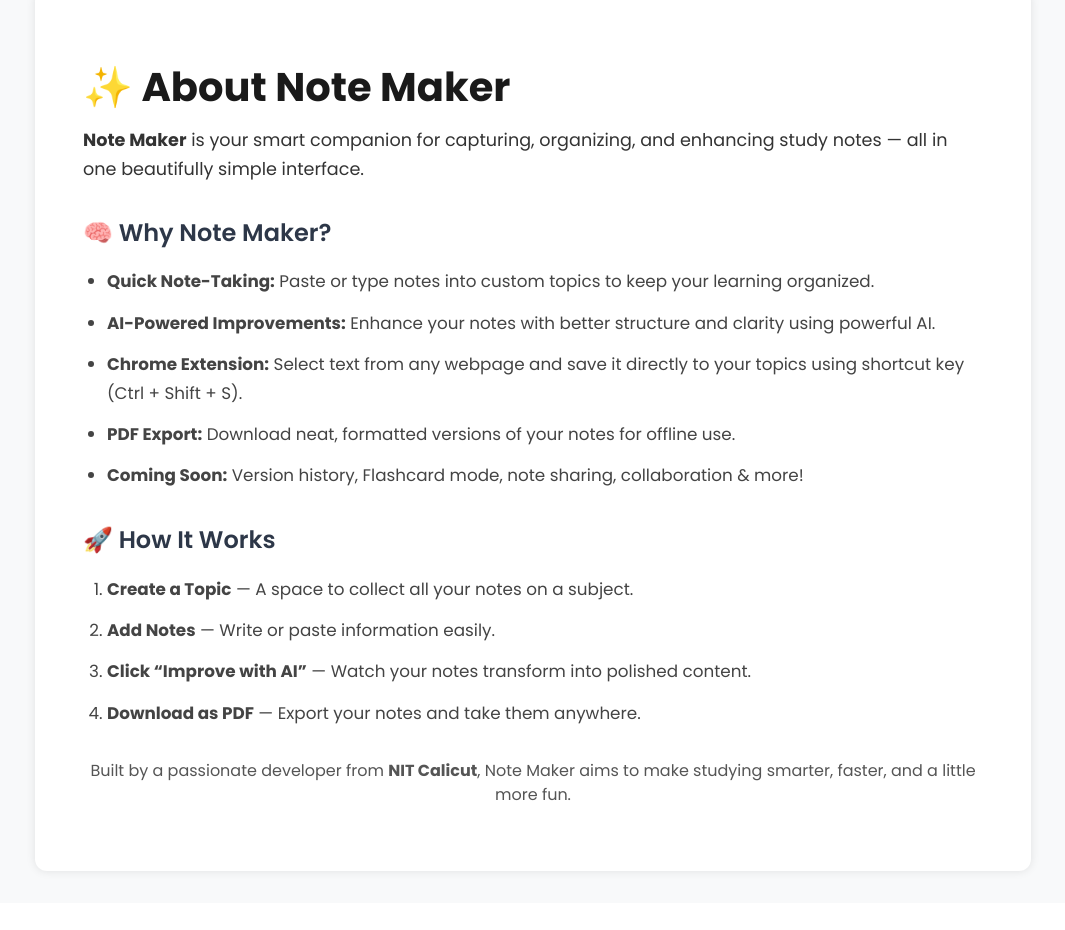
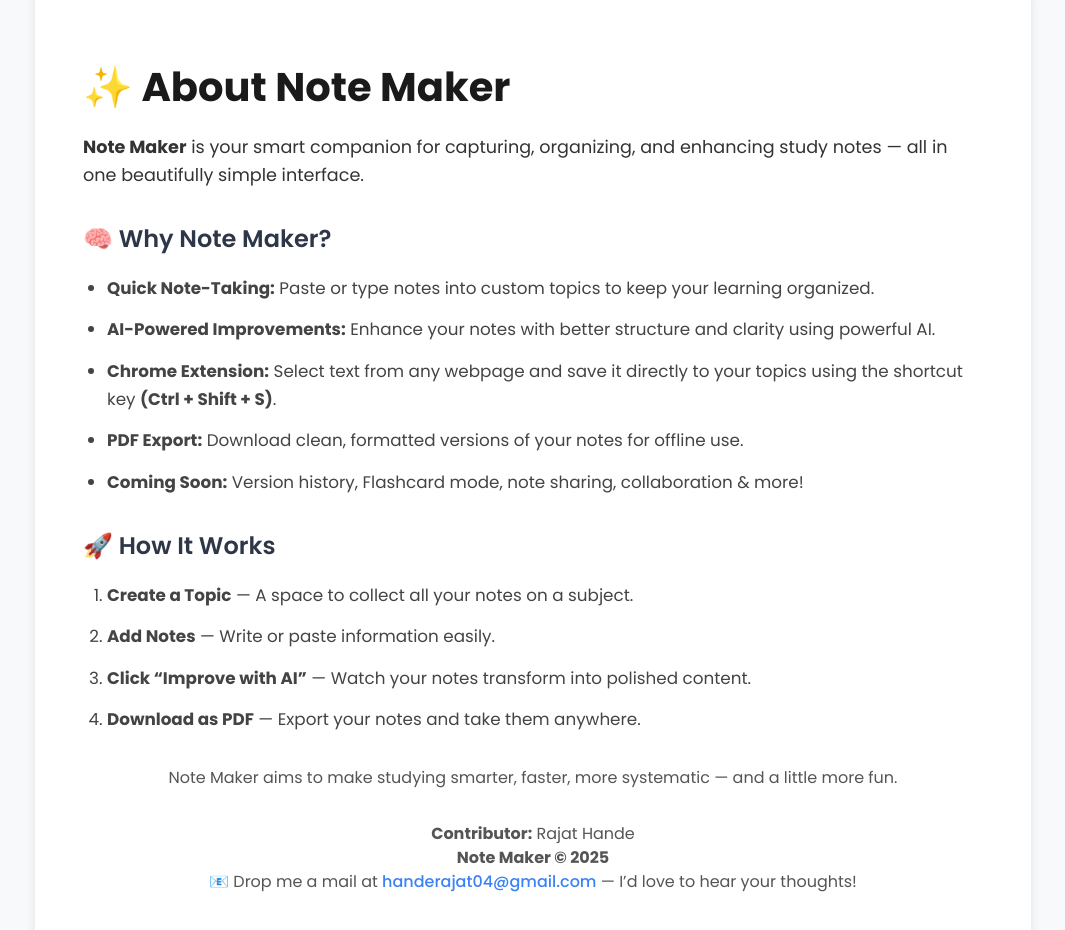
Before and after one commit to Rajat-264/note-maker-frontend, a React (Vite) app: page /about in a window 1280 px wide. Shown: the part 142-1072 px from the top of the page, without its empty margins (107-1172 px from the left). Before the commit the page ends 1045 px from the top, so only its background shows below. Built offline with nearby package versions, Linux system fonts and the light colour scheme; a web font is replaced by a local one.

Commit message:
About page added

```diff
--- a/src/pages/About.css
+++ b/src/pages/About.css
@@ -39,7 +39,8 @@
 .about-text {
   font-size: 1.1rem;
   color: #333;
-  margin-bottom: 1.5rem;
+  margin-bottom: 2rem;
+  margin-top: 1.5rem;
   line-height: 1.6;
 }
 
@@ -49,6 +50,8 @@
   font-size: 1.05rem;
   color: #444;
   line-height: 1.7;
+  margin-bottom: 2rem;
+
 }
 
 .about-list li,
--- a/src/pages/About.jsx
+++ b/src/pages/About.jsx
@@ -13,8 +13,8 @@ export default function About() {
         <ul className="about-list">
           <li><strong>Quick Note-Taking:</strong> Paste or type notes into custom topics to keep your learning organized.</li>
           <li><strong>AI-Powered Improvements:</strong> Enhance your notes with better structure and clarity using powerful AI.</li>
-          <li><strong>Chrome Extension:</strong> Select text from any webpage and save it directly to your topics using shortcut key (Ctrl + Shift + S).</li>
-          <li><strong>PDF Export:</strong> Download neat, formatted versions of your notes for offline use.</li>
+          <li><strong>Chrome Extension:</strong> Select text from any webpage and save it directly to your topics using the shortcut key <strong>(Ctrl + Shift + S)</strong>.</li>
+          <li><strong>PDF Export:</strong> Download clean, formatted versions of your notes for offline use.</li>
           <li><strong>Coming Soon:</strong> Version history, Flashcard mode, note sharing, collaboration & more!</li>
         </ul>
 
@@ -27,7 +27,12 @@ export default function About() {
         </ol>
 
         <p className="about-footer">
-          Built by a passionate developer from <strong>NIT Calicut</strong>, Note Maker aims to make studying smarter, faster, and a little more fun.
+          Note Maker aims to make studying smarter, faster, more systematic — and a little more fun.
+        </p>
+        <p className="about-footer">
+          <strong>Contributor:</strong> Rajat Hande <br />
+          <strong>Note Maker © 2025</strong> <br />
+          📧 Drop me a mail at <a href="mailto:handerajat04@gmail.com">handerajat04@gmail.com</a> — I’d love to hear your thoughts!
         </p>
       </div>
     </div>
```
